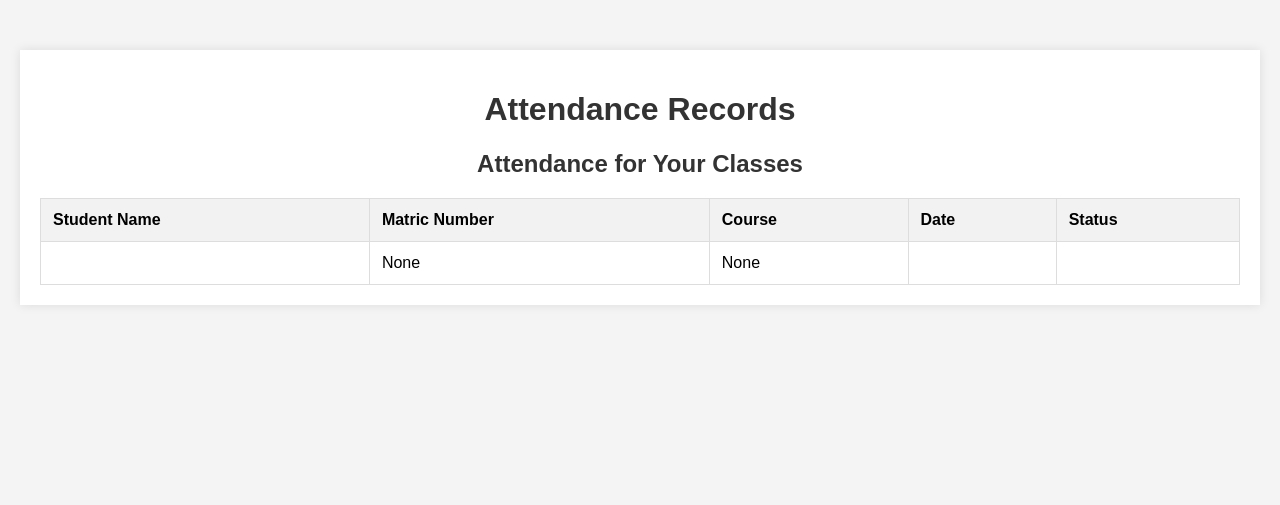
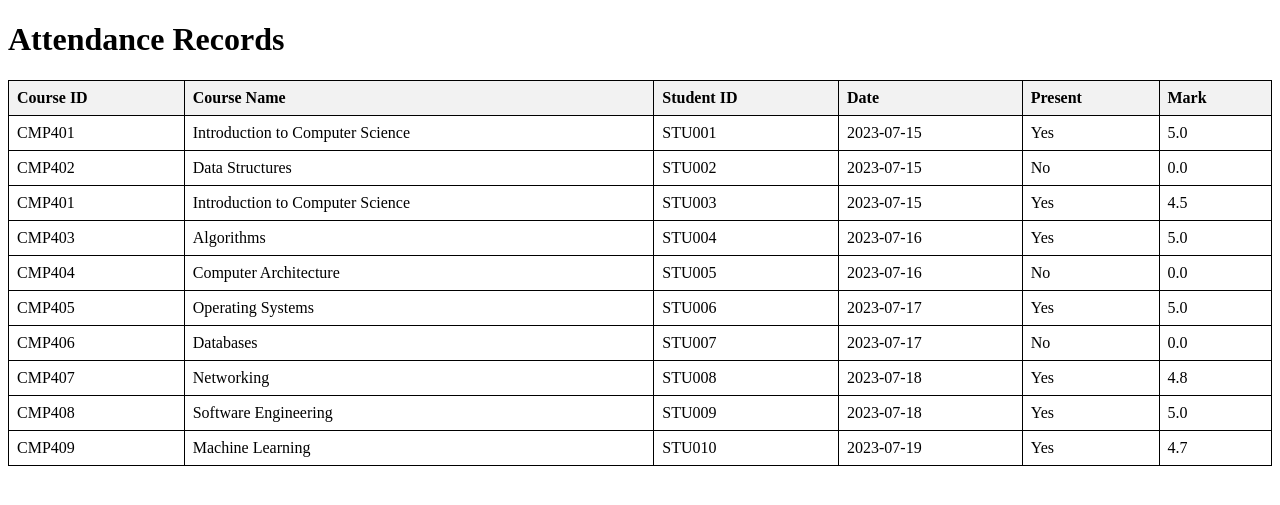
Before and after one commit to Oluwadahunsimi/Joseph, a Flask app: page /get_attendance in a window 1280 px wide. Shown: the top 505 px of the page. Run offline with Flask 2, Linux system fonts and the light colour scheme; the visitor is signed in with stand-in values (Sample User, id 1); data that the repository does not hold is empty; some libraries are stand-ins or nearby versions.

Commit message:
Update view_attendance.html

```diff
--- a/templates/view_attendance.html
+++ b/templates/view_attendance.html
@@ -2,77 +2,118 @@
 <html lang="en">
 <head>
     <meta charset="UTF-8">
-    <title>View Attendance</title>
+    <meta name="viewport" content="width=device-width, initial-scale=1.0">
+    <title>Attendance Records</title>
     <style>
-        body {
-            font-family: Arial, sans-serif;
-            margin: 0;
-            padding: 0;
-            background-color: #f4f4f4;
-        }
-        .container {
-            max-width: 1200px;
-            margin: 50px auto;
-            padding: 20px;
-            background-color: #fff;
-            box-shadow: 0 0 10px rgba(0, 0, 0, 0.1);
-        }
-        h1, h2 {
-            text-align: center;
-            color: #333;
-        }
         table {
             width: 100%;
             border-collapse: collapse;
-            margin-top: 20px;
-        }
-        table, th, td {
-            border: 1px solid #ddd;
         }
         th, td {
-            padding: 12px;
+            border: 1px solid black;
+            padding: 8px;
             text-align: left;
         }
         th {
             background-color: #f2f2f2;
         }
-        tr:nth-child(even) {
-            background-color: #f9f9f9;
-        }
     </style>
 </head>
 <body>
-    <div class="container">
     <h1>Attendance Records</h1>
-
-        {% if session['role'] == 'Lecturer' %}
-            <h2>Attendance for Your Classes</h2>
-        {% elif session['role'] == 'Student' %}
-            <h2>Your Attendance Records</h2>
-        {% endif %}
-
     <table>
         <thead>
             <tr>
-                    <th>Student Name</th>
-                    <th>Matric Number</th>
-                    <th>Course</th>
+                <th>Course ID</th>
+                <th>Course Name</th>
+                <th>Student ID</th>
                 <th>Date</th>
-                    <th>Status</th>
+                <th>Present</th>
+                <th>Mark</th>
             </tr>
         </thead>
         <tbody>
-                {% for record in attendance_records %}
             <tr>
-                        <td>{{ record.student_name }}</td>
-                        <td>{{ record.matric_no }}</td>
-                        <td>{{ record.course_name }}</td>
-                        <td>{{ record.date }}</td>
-                        <td>{{ record.status }}</td>
+                <td>CMP401</td>
+                <td>Introduction to Computer Science</td>
+                <td>STU001</td>
+                <td>2023-07-15</td>
+                <td>Yes</td>
+                <td>5.0</td>
             </tr>
-                {% endfor %}
+            <tr>
+                <td>CMP402</td>
+                <td>Data Structures</td>
+                <td>STU002</td>
+                <td>2023-07-15</td>
+                <td>No</td>
+                <td>0.0</td>
+            </tr>
+            <tr>
+                <td>CMP401</td>
+                <td>Introduction to Computer Science</td>
+                <td>STU003</td>
+                <td>2023-07-15</td>
+                <td>Yes</td>
+                <td>4.5</td>
+            </tr>
+            <tr>
+                <td>CMP403</td>
+                <td>Algorithms</td>
+                <td>STU004</td>
+                <td>2023-07-16</td>
+                <td>Yes</td>
+                <td>5.0</td>
+            </tr>
+            <tr>
+                <td>CMP404</td>
+                <td>Computer Architecture</td>
+                <td>STU005</td>
+                <td>2023-07-16</td>
+                <td>No</td>
+                <td>0.0</td>
+            </tr>
+            <tr>
+                <td>CMP405</td>
+                <td>Operating Systems</td>
+                <td>STU006</td>
+                <td>2023-07-17</td>
+                <td>Yes</td>
+                <td>5.0</td>
+            </tr>
+            <tr>
+                <td>CMP406</td>
+                <td>Databases</td>
+                <td>STU007</td>
+                <td>2023-07-17</td>
+                <td>No</td>
+                <td>0.0</td>
+            </tr>
+            <tr>
+                <td>CMP407</td>
+                <td>Networking</td>
+                <td>STU008</td>
+                <td>2023-07-18</td>
+                <td>Yes</td>
+                <td>4.8</td>
+            </tr>
+            <tr>
+                <td>CMP408</td>
+                <td>Software Engineering</td>
+                <td>STU009</td>
+                <td>2023-07-18</td>
+                <td>Yes</td>
+                <td>5.0</td>
+            </tr>
+            <tr>
+                <td>CMP409</td>
+                <td>Machine Learning</td>
+                <td>STU010</td>
+                <td>2023-07-19</td>
+                <td>Yes</td>
+                <td>4.7</td>
+            </tr>
         </tbody>
     </table>
-    </div>
 </body>
 </html>
```
Lines whose indentation alone changed are shown as unchanged.
